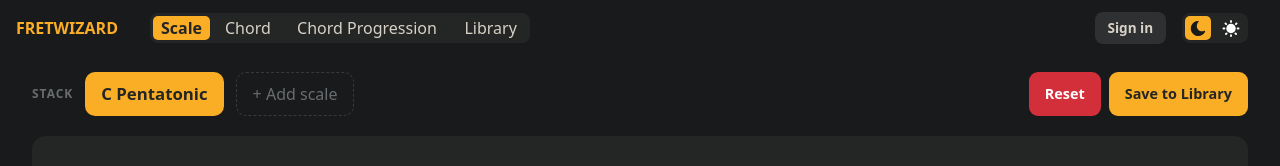
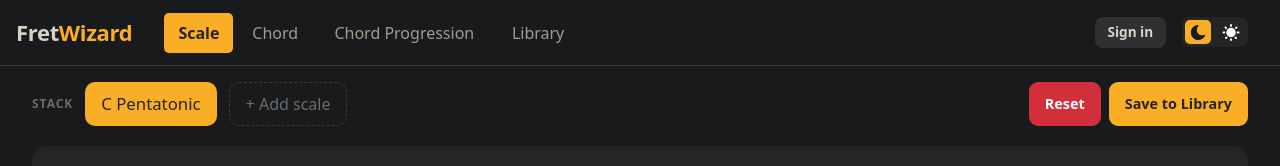
Before and after one commit to DevJhom/fret-wizard, a Vue app: page /scale in a window 1280 px wide. Shown: the top 166 px of the page. Built offline with nearby package versions, Linux system fonts and the light colour scheme; no server answers.

Commit message:
design adjustments

```diff
--- a/src/assets/scss/main.scss
+++ b/src/assets/scss/main.scss
@@ -93,6 +93,7 @@ button:focus-visible {
   --chord-block-front-color: #3a3d3f;
   --shape-band-color: rgba(250, 174, 37, 0.13);
   --reset-settings-background-color: #696d6f;
+  --muted-text-color: #a39b90;
 }
 
 .light-theme {
@@ -121,6 +122,7 @@ button:focus-visible {
   --chord-block-front-color: #ffffff;
   --shape-band-color: rgba(160, 98, 10, 0.16);
   --reset-settings-background-color: #efebe4;
+  --muted-text-color: #6b6359;
 }
 
 .light-theme .text-yellow {
--- a/src/components/ChordProgressionPage.vue
+++ b/src/components/ChordProgressionPage.vue
@@ -147,7 +147,7 @@ onMounted(async () => {
                 </div>
 
                 <div class="builder-field full-row">
-                    <span class="builder-label">Chord Type</span>
+                    <span class="builder-label">Chord</span>
                     <div class="option-row">
                         <label v-for="option in chordTypes" :key="option.type" class="custom-radio">
                             <input type="radio" name="progression-chord-type" v-model="currentType" :value="option.type">
@@ -255,7 +255,7 @@ onMounted(async () => {
     color: $gray-1;
 }
 
-// Heading above its options: Quality | Key on one row, Chord Type below
+// Heading above its options: Quality | Key on one row, Chord below
 .progression-builder {
     display: grid;
     grid-template-columns: auto auto;
--- a/src/components/MyFretboard.vue
+++ b/src/components/MyFretboard.vue
@@ -251,7 +251,9 @@ const fretIndicatorIndexes = [3,5,7,9,12,15,17,19,21,24];
     text-decoration: line-through;
 }
 
+// Containing block for MyString's absolute open-position note, so it scrolls with the neck.
 .fret-start {
+    position: relative;
     border-left: 3px solid var(--nut-color);
 }
 
--- a/src/components/PatternBuilder.vue
+++ b/src/components/PatternBuilder.vue
@@ -71,7 +71,7 @@ const types = computed(() => isScale.value ? scaleTypes : chordTypes);
         </div>
 
         <div class="builder-field">
-            <span class="builder-label">{{ isScale ? 'Scale' : 'Type' }}</span>
+            <span class="builder-label">{{ isScale ? 'Scale' : 'Chord' }}</span>
             <div class="option-row">
                 <label v-for="type in types" :key="type.pattern" class="custom-radio">
                     <input type="radio" name="chord-type" :value="type.pattern" :checked="chord.currentPattern == type.pattern" @change="emit('change-pattern', type.pattern)">
@@ -101,7 +101,7 @@ const types = computed(() => isScale.value ? scaleTypes : chordTypes);
 </template>
 
 <style scoped lang="scss">
-// Each field is a heading above its options: Key | Accidental, then Scale/Type | Quality
+// Each field is a heading above its options: Key | Accidental, then Scale/Chord | Quality
 .pattern-builder {
     display: grid;
     grid-template-columns: auto auto;
--- a/src/components/StackBar.vue
+++ b/src/components/StackBar.vue
@@ -146,7 +146,7 @@ onMounted(() => {
     min-width: 56px;
     padding: 0 1rem;
     font-size: 1.05rem;
-    font-weight: 700;
+    font-weight: 500;
 }
 
 .chip-remove {
--- a/src/layout/DefaultLayout.vue
+++ b/src/layout/DefaultLayout.vue
@@ -137,7 +137,7 @@ onBeforeUnmount(() => {
             <Menu/>
           </button>
           <span class="logo" @click="refreshPage()">
-            FRETWIZARD
+            Fret<span class="logo-accent">Wizard</span>
           </span>
           <div class="menu-backdrop" :class="{ 'is-open': isMenuOpen }" @click="isMenuOpen = false"></div>
           <nav id="page-nav" class="nav-tabs switch-radio" :class="{ 'is-open': isMenuOpen }" aria-label="Pages">
@@ -207,24 +207,46 @@ onBeforeUnmount(() => {
   display: flex;
   align-items: center;
   gap: 1rem;
+  border-bottom: 1px solid var(--card-border-color);
 }
 
 .logo {
   text-align: start;
   padding: 1rem;
-  font-size: 1rem;
-  font-weight: bold;
-  color: var(--accent-text-color);
+  font-size: 1.375rem;
+  font-weight: 700;
+  letter-spacing: -0.015em;
   cursor: pointer;
 }
 
+// "Fret" takes the theme's text color; "Wizard" the accent
+.logo-accent {
+  font-size: inherit;
+  color: var(--accent-text-color);
+}
+
+// Separate rounded tabs: muted until hovered, yellow when active
 .nav-tabs {
   display: flex;
+  gap: 4px;
   border: none;
 
+  label,
+  label:first-child,
+  label:last-child {
+    width: auto;
+    padding: 0;
+    border-radius: 8px;
+    background: none;
+  }
+
   .label {
-    padding: 0 0.5rem;
+    padding: 0.5rem 0.875rem;
+    border-radius: 8px;
+    color: var(--muted-text-color);
+    font-weight: 500;
     white-space: nowrap;
+    transition: background-color 0.15s ease, color 0.15s ease;
 
     // Invisible bold copy reserves the bold width, so tabs don't shift when the active one changes
     &::after {
@@ -233,12 +255,19 @@ onBeforeUnmount(() => {
       height: 0;
       overflow: hidden;
       visibility: hidden;
-      font-weight: 700;
+      font-weight: 600;
     }
   }
 
+  label:hover .label {
+    background-color: var(--option-background-color);
+    color: inherit;
+  }
+
   input:checked + .label {
-    font-weight: 700;
+    background-color: $yellow;
+    color: $black;
+    font-weight: 600;
   }
 }
 
@@ -290,6 +319,7 @@ onBeforeUnmount(() => {
 
   .logo {
     padding-left: 0.25rem;
+    font-size: 1.2rem;
   }
 
   .menu-backdrop {
```
Also changed, not shown: 1 other file (tests, documents, lock files or other folders).
